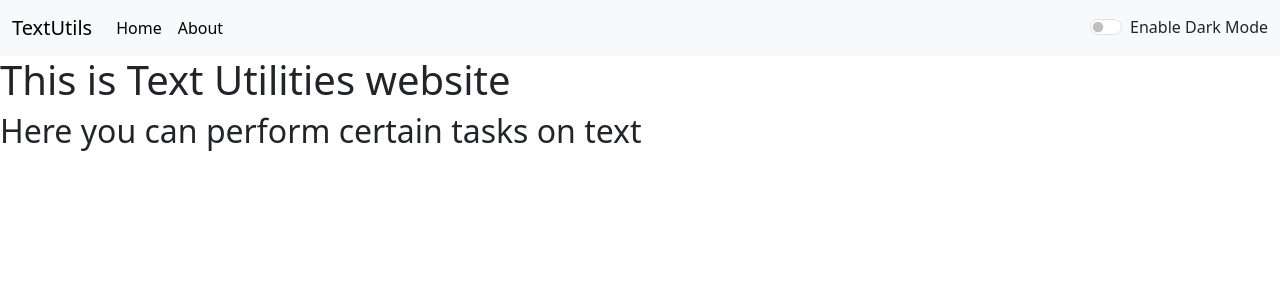
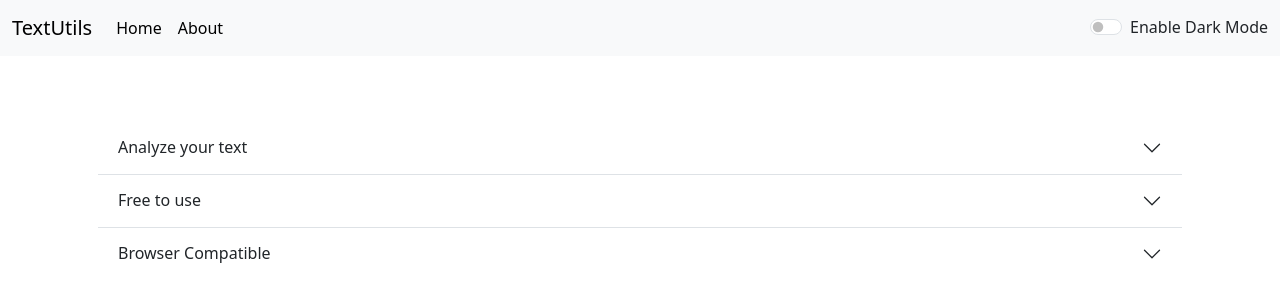
Before and after one commit to riteshsharma-pc/textutils, a React (Create React App) app: page /about in a window 1280 px wide. Shown: the top 300 px of the page. Built offline with nearby package versions, Linux system fonts and the light colour scheme.

Commit message:
bug fixes

```diff
--- a/src/App.js
+++ b/src/App.js
@@ -65,7 +65,7 @@ function App() {
       <Alert alert={alert} />
       <Routes>
       <Route path="/" element={<Workspace textarea={textarea} showAlert={showAlert} />} />
-      <Route path="/about" element={<About />} />
+      <Route path="/about" element={<About mode={mode} filter={filter} acordianBody={textarea} />} />
       </Routes>
     </BrowserRouter>
     </>
--- a/src/components/About.js
+++ b/src/components/About.js
@@ -1,8 +1,44 @@
-export default function About() {
-    return(
+export default function About(props) {
+    return (
         <>
-            <h1>This is Text Utilities website</h1>
-            <h2>Here you can perform certain tasks on text</h2>
+            <div className="container">
+                <div className="accordion accordion-flush m-3" id="accordionFlushExample">
+                    <div className="accordion-item">
+                        <h2 className={`accordion-header ${props.acordianBody}`} id="flush-headingOne">
+                            <button className={`accordion-button collapsed ${props.acordianBody}`} type="button" data-bs-toggle="collapse" data-bs-target="#flush-collapseOne" aria-expanded="false" aria-controls="flush-collapseOne">
+                                Analyze your text
+                            </button>
+                        </h2>
+                        <div id="flush-collapseOne" className={`accordion-collapse collapse ${props.acordianBody}`} aria-labelledby="flush-headingOne" data-bs-parent="#accordionFlushExample">
+                            <div className={`accordion-body ${props.acordianBody}`}>TextUtils gives you a way to analyze your text quickly and efficiently. Be it word count, character count and more...</div>
+                        </div>
+                    </div>
+                    <div className="accordion-item">
+                        <h2 className={`accordion-header ${props.acordianBody}`} id="flush-headingTwo">
+                            <button className={`accordion-button collapsed ${props.acordianBody}`} type="button" data-bs-toggle="collapse" data-bs-target="#flush-collapseTwo" aria-expanded="false" aria-controls="flush-collapseTwo">
+                                Free to use
+                            </button>
+                        </h2>
+                        <div id="flush-collapseTwo" className={`accordion-collapse collapse ${props.acordianBody}`} aria-labelledby="flush-headingTwo" data-bs-parent="#accordionFlushExample">
+                            <div className={`accordion-body ${props.acordianBody}`}>
+                                TextUtils is a free character center tool that provides instant character count & word count statistics for a given text. TextUtils reports the number of words and characters. Thus it is suitable for writing text with word/ character limit.
+                            </div>
+                        </div>
+                    </div>
+                    <div className="accordion-item">
+                        <h2 className={`accordion-header ${props.acordianBody}`} id="flush-headingThree">
+                            <button className={`accordion-button collapsed ${props.acordianBody}`} type="button" data-bs-toggle="collapse" data-bs-target="#flush-collapseThree" aria-expanded="false" aria-controls="flush-collapseThree">
+                                Browser Compatible
+                            </button>
+                        </h2>
+                        <div id="flush-collapseThree" className={`accordion-body collapse ${props.acordianBody}`} aria-labelledby="flush-headingThree" data-bs-parent="#accordionFlushExample">
+                            <div className={`accordion-body ${props.acordianBody}`}>
+                                This word counter softwaare works in any web browsers such as Chrome, firefox, brave, safari, Opera etc.
+                            </div>
+                        </div>
+                    </div>
+                </div>
+            </div>
         </>
     )
 };
--- a/src/components/Alert.js
+++ b/src/components/Alert.js
@@ -4,7 +4,9 @@ export default function Alert(props) {
         return getWord.charAt(0).toUpperCase() + getWord.slice(1).toLowerCase();
     }
     return (
-        props.alert &&
-            <div className={`alert alert-${props.alert.type} alert-dismissible fade show`} role="alert">{capitalize(props.alert.type)}: {props.alert.msg}</div>
+        <div style={{height: '50px'}}>
+            {props.alert &&
+            <div className={`alert alert-${props.alert.type} alert-dismissible fade show`} role="alert">{capitalize(props.alert.type)}: {props.alert.msg}</div>}
+        </div>
     )
 };
--- a/src/components/Workspace.js
+++ b/src/components/Workspace.js
@@ -46,8 +46,8 @@ export default function Workspace(props) {
                 </div>
                 <div>
                     <h1>Text Summary</h1>
-                    <p>{data.length===0 ? '0' : data.split(/[ ]+/).length} words and {data.length} characters</p>
-                    <p>{0.008 * data.length===0 ? '0' : data.split(/[ ]+/).length} words and {data.length} minutes read</p>
+                    <p>{data.split(' ').filter((element)=>{return element.length!==0}).length} words and {data.length} characters</p>
+                    <p>{0.016 * data.split(' ').filter((element)=>{return element.length!==0}).length} minutes read</p>
                     <h2>Preview</h2>
                     <p>{data.length>0 ? data : 'Enter text in above text area to preview'}</p>
                 </div>
```
